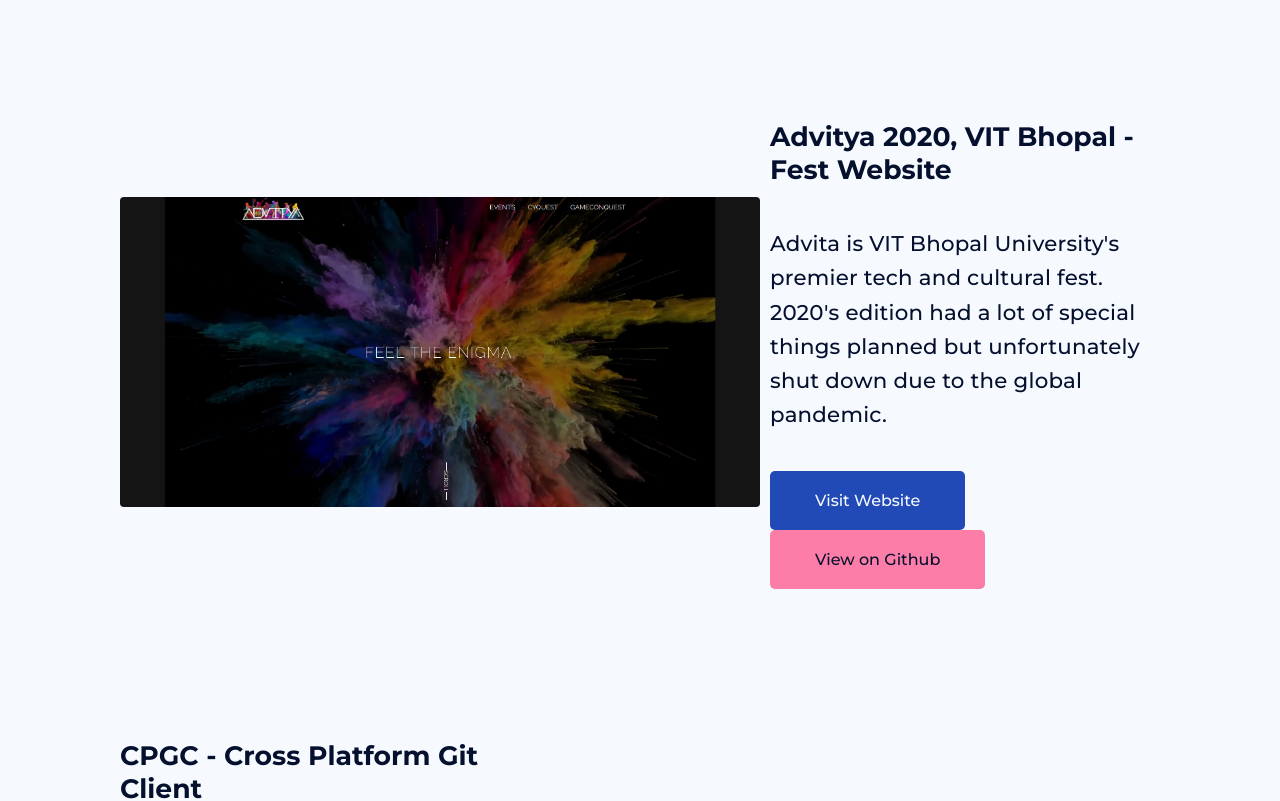
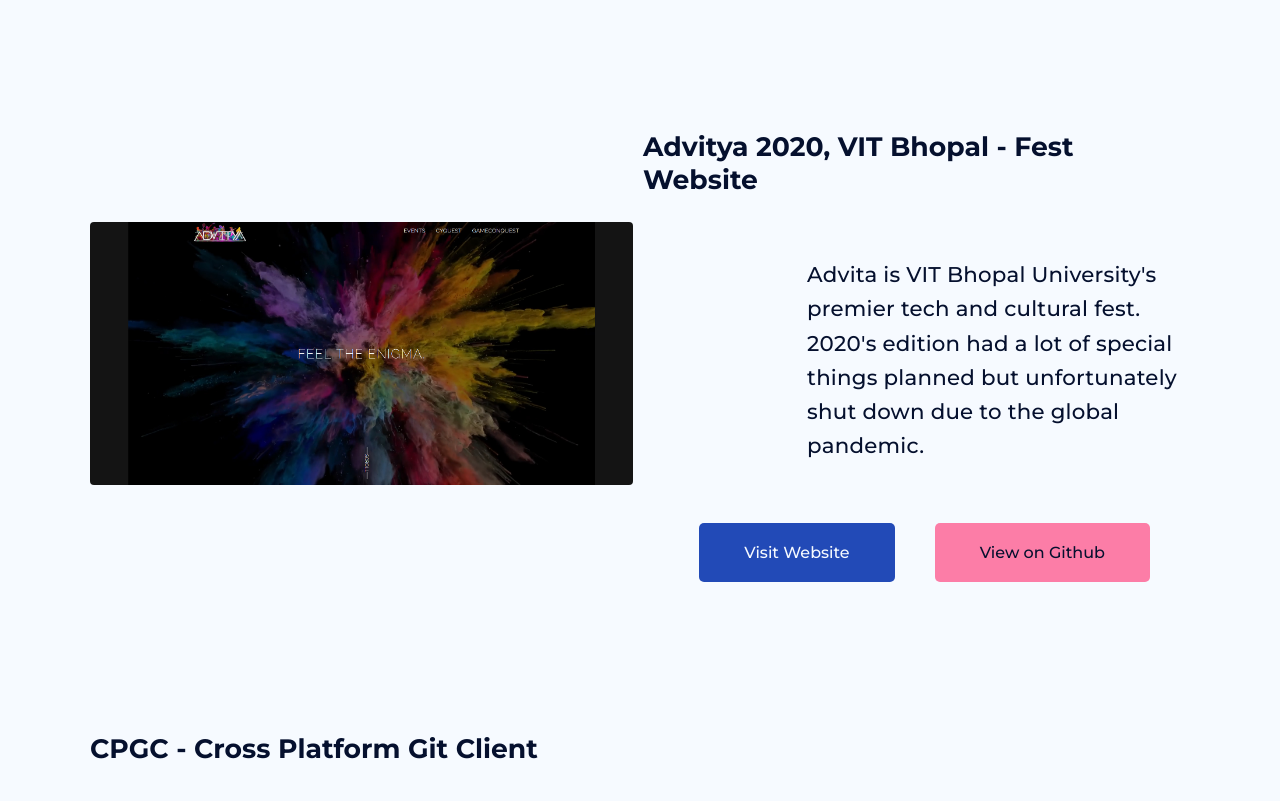
Before and after one commit to ayush123460/ayushm.com, a Vue app: page / in a window 1280 px wide. Shown: the part 1580-2381 px from the top of the page. Built offline with nearby package versions, Linux system fonts and the light colour scheme.

Commit message:
refactor panels and cleanup

```diff
--- a/src/scss/components/_panel.scss
+++ b/src/scss/components/_panel.scss
@@ -7,7 +7,7 @@
     align-items: center;
 
     .panel__image {
-        max-width: 640px;
+        max-width: 1920px;
 
         img {
             width: 100%;
@@ -17,6 +17,9 @@
 
     .panel__body {
         margin-right: 10px;
+        display: flex;
+        flex-direction: column;
+        align-items: flex-start;
 
         .body__title {
             font-size: $font-heading;
@@ -25,7 +28,7 @@
 
         .body__content {
             margin: 40px 0;
-            max-width: 700px;
+            width: 70%;
         }
     }
 }
@@ -36,6 +39,7 @@
     .panel__body {
         margin-right: 0;
         margin-left: 10px;
+        align-items: flex-end;
     }
 }
 
--- a/src/scss/pages/_home.scss
+++ b/src/scss/pages/_home.scss
@@ -44,7 +44,12 @@
 }
 
 .work {
-    padding: 150px 30px;
+    padding: 150px 0;
+    display: flex;
+    flex-direction: column;
+    justify-content: center;
+    align-items: center;
+
 
     .panel:nth-child(2) {
         margin: 150px 0;
```
